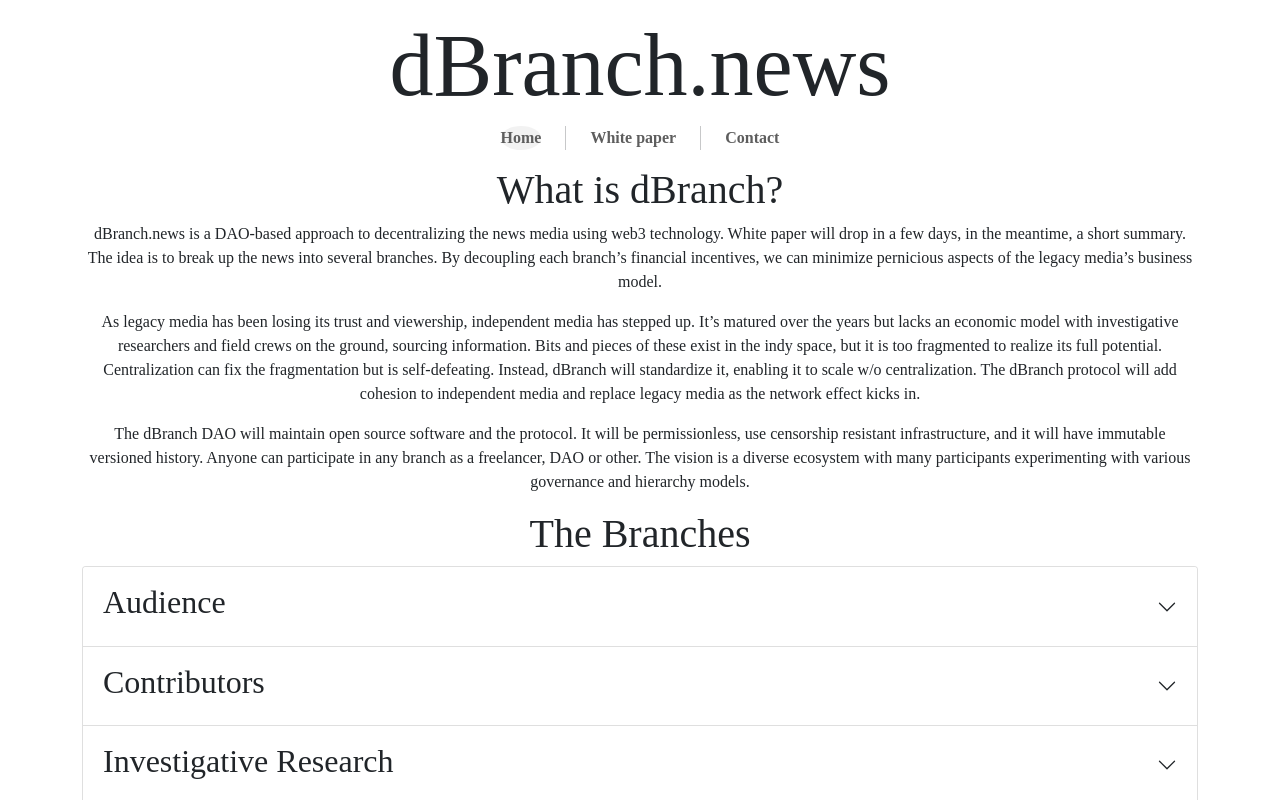
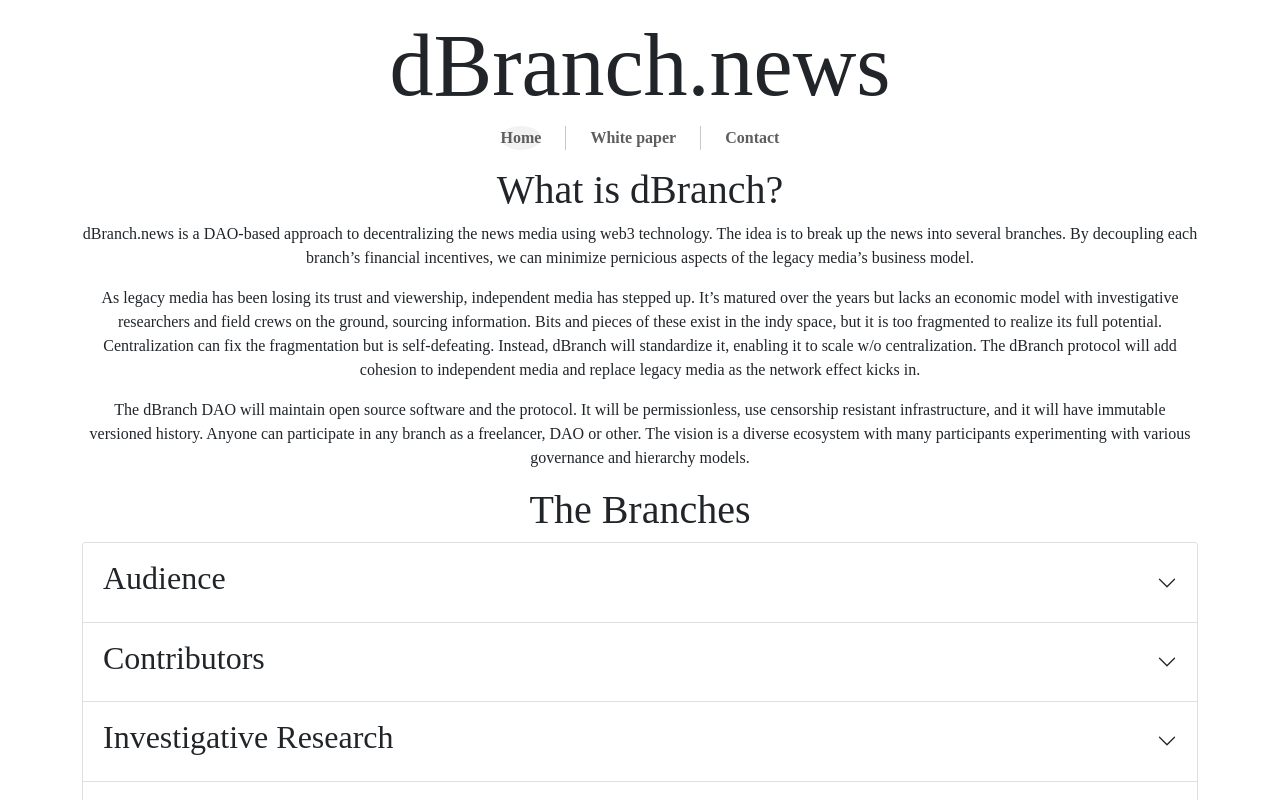
Before and after one commit to b-rad-c/dbranch-website, a JavaScript app in the folder ui/: page / in a window 1280 px wide. Shown: the top 800 px of the page. Built offline with nearby package versions, Linux system fonts and the light colour scheme.

Commit message:
remove language about upcoming white paper

```diff
--- a/ui/src/routes/Home.js
+++ b/ui/src/routes/Home.js
@@ -7,7 +7,7 @@ export default function About() {
         <main style={{ padding: "1rem 0" }}>
             <h1>What is dBranch?</h1>
 
-            <p>dBranch.news is a DAO-based approach to decentralizing the news media using web3 technology. White paper will drop in a few days, in the meantime, a short summary. The idea is to break up the news into several branches. By decoupling each branch’s financial incentives, we can minimize pernicious aspects of the legacy media’s business model.</p>
+            <p>dBranch.news is a DAO-based approach to decentralizing the news media using web3 technology. The idea is to break up the news into several branches. By decoupling each branch’s financial incentives, we can minimize pernicious aspects of the legacy media’s business model.</p>
             <p>As legacy media has been losing its trust and viewership, independent media has stepped up. It’s matured over the years but lacks an economic model with investigative researchers and field crews on the ground, sourcing information. Bits and pieces of these exist in the indy space, but it is too fragmented to realize its full potential. Centralization can fix the fragmentation but is self-defeating. Instead, dBranch will standardize it, enabling it to scale w/o centralization. The dBranch protocol will add cohesion to independent media and replace legacy media as the network effect kicks in.</p>
             <p>The dBranch DAO will maintain open source software and the protocol. It will be permissionless, use censorship resistant infrastructure, and it will have immutable versioned history. Anyone can participate in any branch as a freelancer, DAO or other. The vision is a diverse ecosystem with many participants experimenting with various governance and hierarchy models. </p>
 
```
